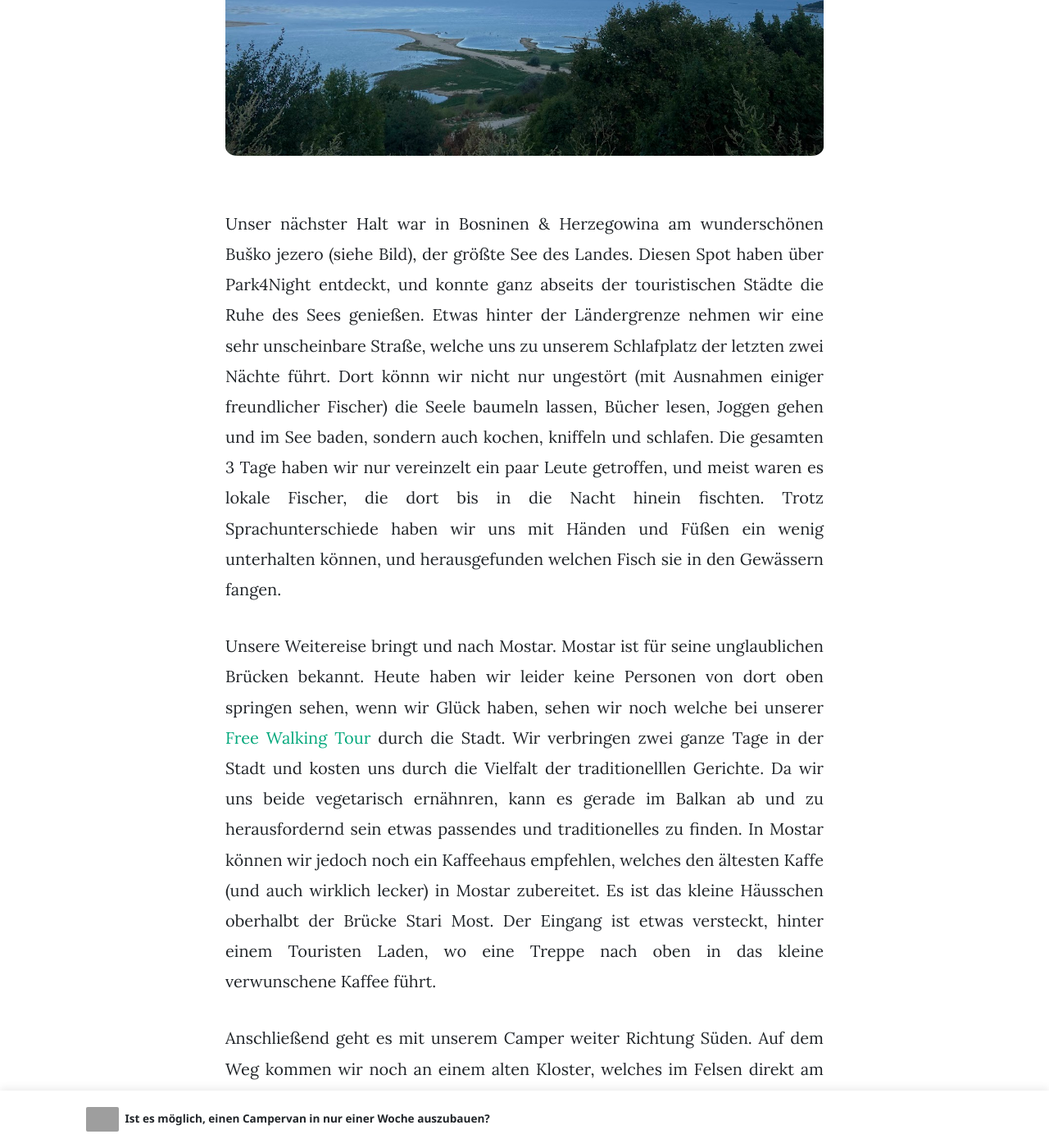
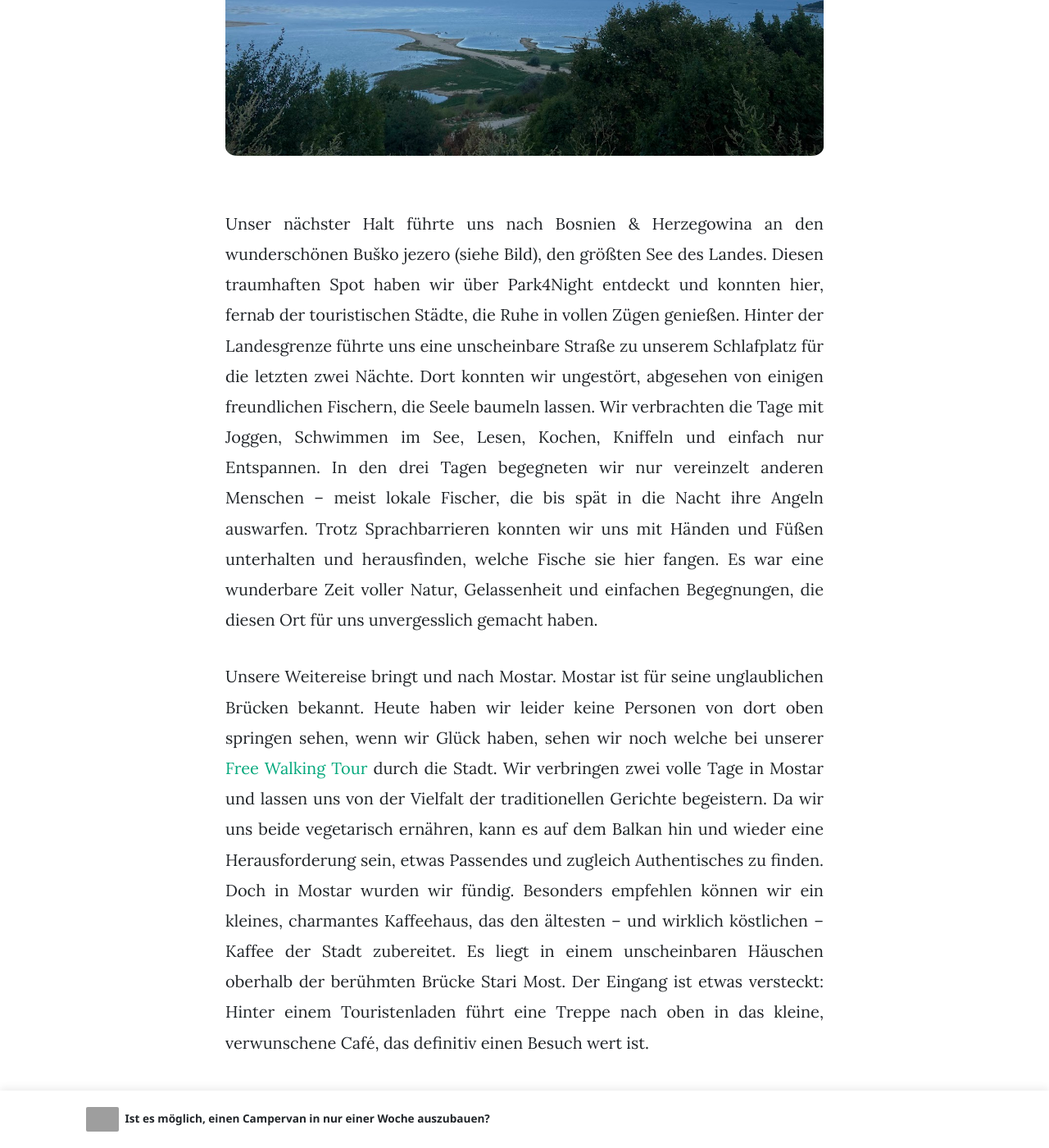
Before and after one commit to travelbuddi/travelbuddi.github.io, a Jekyll site: the page built from _posts/2024-08-08-Osteuropa-Balkan.md, in a window 1280 px wide and 1400 px high, scrolled down 3036 px. Shown: the whole window at 82% size. Built offline with Jekyll 4.4.1, drawn with Linux system fonts in a browser that asks for light colours; nearby versions of some CDN libraries; some of the changed text lies outside the part shown; grey boxes are pictures that could not be loaded.

Commit message:
Update Nord Mazedonien

```diff
--- a/_posts/2024-08-08-Osteuropa-Balkan.md
+++ b/_posts/2024-08-08-Osteuropa-Balkan.md
@@ -29,12 +29,14 @@
 
 ![Busko Jesero](/assets/images/Bosnien01.jpg)
 
-Unser nächster Halt war in Bosninen & Herzegowina am wunderschönen Buško jezero (siehe Bild), der größte See des Landes. Diesen Spot haben über Park4Night entdeckt, und konnte ganz abseits der touristischen Städte die Ruhe des Sees genießen. Etwas hinter der Ländergrenze nehmen wir eine sehr unscheinbare Straße, welche uns zu unserem Schlafplatz der letzten zwei Nächte führt. Dort könnn wir nicht nur ungestört (mit Ausnahmen einiger freundlicher Fischer) die Seele baumeln lassen, Bücher lesen, Joggen gehen und im See baden, sondern auch kochen, kniffeln und schlafen. Die gesamten 3 Tage haben wir nur vereinzelt ein paar Leute getroffen, und meist waren es lokale Fischer, die dort bis in die Nacht hinein fischten. Trotz Sprachunterschiede haben wir uns mit Händen und Füßen ein wenig unterhalten können, und herausgefunden welchen Fisch sie in den Gewässern fangen.
+
+Unser nächster Halt führte uns nach Bosnien & Herzegowina an den wunderschönen Buško jezero (siehe Bild), den größten See des Landes. Diesen traumhaften Spot haben wir über Park4Night entdeckt und konnten hier, fernab der touristischen Städte, die Ruhe in vollen Zügen genießen. Hinter der Landesgrenze führte uns eine unscheinbare Straße zu unserem Schlafplatz für die letzten zwei Nächte. Dort konnten wir ungestört, abgesehen von einigen freundlichen Fischern, die Seele baumeln lassen. Wir verbrachten die Tage mit Joggen, Schwimmen im See, Lesen, Kochen, Kniffeln und einfach nur Entspannen. In den drei Tagen begegneten wir nur vereinzelt anderen Menschen – meist lokale Fischer, die bis spät in die Nacht ihre Angeln auswarfen. Trotz Sprachbarrieren konnten wir uns mit Händen und Füßen unterhalten und herausfinden, welche Fische sie hier fangen. Es war eine wunderbare Zeit voller Natur, Gelassenheit und einfachen Begegnungen, die diesen Ort für uns unvergesslich gemacht haben.
 
 
-Unsere Weitereise bringt und nach Mostar. Mostar ist für seine unglaublichen Brücken bekannt. Heute haben wir leider keine Personen von dort oben springen sehen, wenn wir Glück haben, sehen wir noch welche bei unserer <a href="https://www.guruwalk.com/de/walks/34705-shevas-free-walking-tour-durch-mostar-entdecken-sie-die-vergangenheit-verstehen-sie-unsere-gegenwart">Free Walking Tour</a> durch die Stadt. Wir verbringen zwei ganze Tage in der Stadt und kosten uns durch die Vielfalt der traditionelllen Gerichte. Da wir uns beide vegetarisch ernähnren, kann es gerade im Balkan ab und zu herausfordernd sein etwas passendes und traditionelles zu finden. In Mostar können wir jedoch noch ein Kaffeehaus empfehlen, welches den ältesten Kaffe (und auch wirklich lecker) in Mostar zubereitet. Es ist das kleine Häusschen oberhalbt der Brücke Stari Most. Der Eingang ist etwas versteckt, hinter einem Touristen Laden, wo eine Treppe nach oben in das kleine verwunschene Kaffee führt.
+Unsere Weitereise bringt und nach Mostar. Mostar ist für seine unglaublichen Brücken bekannt. Heute haben wir leider keine Personen von dort oben springen sehen, wenn wir Glück haben, sehen wir noch welche bei unserer <a href="https://www.guruwalk.com/de/walks/34705-shevas-free-walking-tour-durch-mostar-entdecken-sie-die-vergangenheit-verstehen-sie-unsere-gegenwart">Free Walking Tour</a> durch die Stadt. Wir verbringen zwei volle Tage in Mostar und lassen uns von der Vielfalt der traditionellen Gerichte begeistern. Da wir uns beide vegetarisch ernähren, kann es auf dem Balkan hin und wieder eine Herausforderung sein, etwas Passendes und zugleich Authentisches zu finden. Doch in Mostar wurden wir fündig. Besonders empfehlen können wir ein kleines, charmantes Kaffeehaus, das den ältesten – und wirklich köstlichen – Kaffee der Stadt zubereitet. Es liegt in einem unscheinbaren Häuschen oberhalb der berühmten Brücke Stari Most. Der Eingang ist etwas versteckt: Hinter einem Touristenladen führt eine Treppe nach oben in das kleine, verwunschene Café, das definitiv einen Besuch wert ist.
 
-Anschließend geht es mit unserem Camper weiter Richtung Süden. Auf dem Weg kommen wir noch an einem alten Kloster, welches im Felsen direkt am Fluss errichtet wurde, bis wir an unserem nächsten Spot, den Kravica Wasserfällen ankommen.
+
+Nach diesen kulinarischen Erlebnissen geht es mit unserem Camper weiter Richtung Süden. Unterwegs kommen wir an einem alten Kloster vorbei, das spektakulär in den Felsen direkt am Fluss gebaut wurde. Schließlich erreichen wir unser nächstes Ziel: die beeindruckenden Kravica-Wasserfälle – ein perfekter Ort, um die Natur zu genießen und den Tag ausklingen zu lassen.
 
 
 #### *Seehenswürdigkeiten:*
@@ -52,7 +54,7 @@
 ### Montenegro
 ![Podgorica](/assets/images/Montenegro01.jpg)
 
-Das nächste Land auf unserer Liste ist: Montenegro. Zunächst ist Montenegro nur ein Zwischenstopp für uns, da wir auf der Durchreise nach Nord Mazedonien sind. Es gefällt uns aber doch so gut, dass wir uns für eine Nacht in der Nähe der Hauptstadt Podgorica einen Schlafplatz auf einem Weinfeld suchen. Das Ganze ist privat veranstaltet und man bekommt eine Weinverkostung inkl. Essen und darf dafür bei den Leuten im Garten übernachten.
+Das nächste Land auf unserer Liste: Montenegro. Ursprünglich nur als Zwischenstopp auf unserer Durchreise nach Nordmazedonien geplant, hat uns das Land so begeistert, dass wir spontan beschlossen, eine Nacht in der Nähe von Podgorica zu verbringen. Auf einem kleinen Weingut fanden wir einen charmanten Schlafplatz. Dort wird privat eine Weinverkostung mit Essen angeboten, und als besonderes Highlight durften wir im Garten der Gastgeber übernachten – ein unvergleichliches Erlebnis mitten in den Weinbergen mit sehr guten selbstgemachten Weinen - nur zu empfehlen!
 
 #### *Seehenswürdigkeiten:*
 * Podgorica
@@ -70,6 +72,9 @@
 ![Ohrid](/assets/images/Ohrid01.jpg)
 
 
+Unser drittes Land auf der Reise: Nordmazedonien. Hier besuchen wir Freunde im Süden des Landes, weshalb wir uns entschieden haben, den Rest des Landes für eine spätere, ausführlichere Reise aufzuheben. Wir machen uns also auf den Weg in das kleine Dorf am Ufer des Ohridsees, dem zweitgrößten See Nordmazedoniens und zugleich einem der ältesten Seen der Welt. Der Ohridsee erstreckt sich über zwei Länder – zur Hälfte liegt er in Nordmazedonien, die andere Hälfte gehört zu Albanien. Die Landschaft rund um den See ist atemberaubend, und wir freuen uns darauf, diese einzigartige Region zu erkunden und mehr von ihrer Geschichte und Schönheit zu erfahren, wenn wir das nächste Mal hierher zurückkehren.
+
+
 ![Ohrid](/assets/images/Ohrid02.jpg){: width="30%"}
 ![Ohrid](/assets/images/Ohrid03.jpg){: width="30%"}
 ![Ohrid](/assets/images/Ohrid04.jpg){: width="30%"}
```
